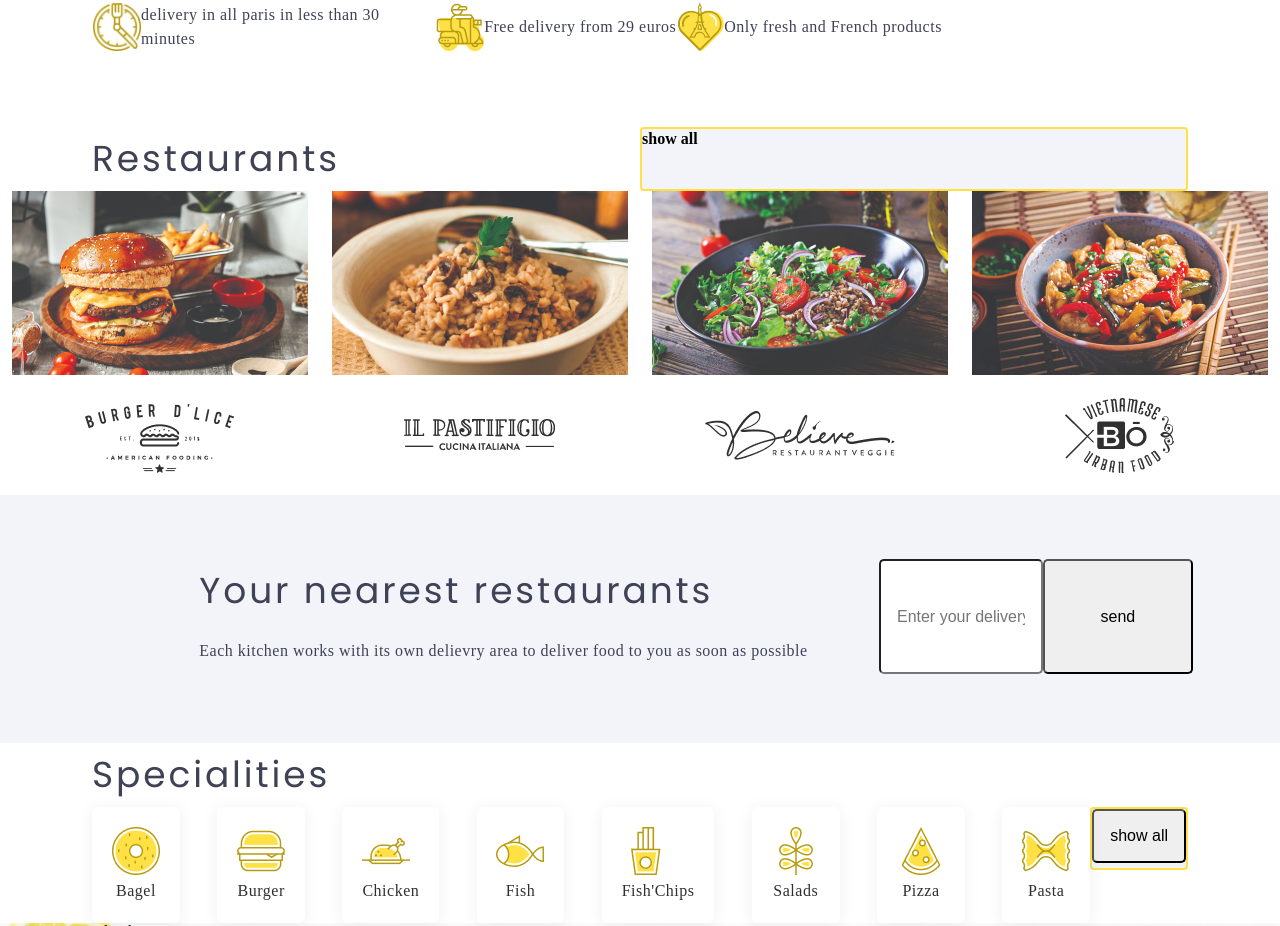
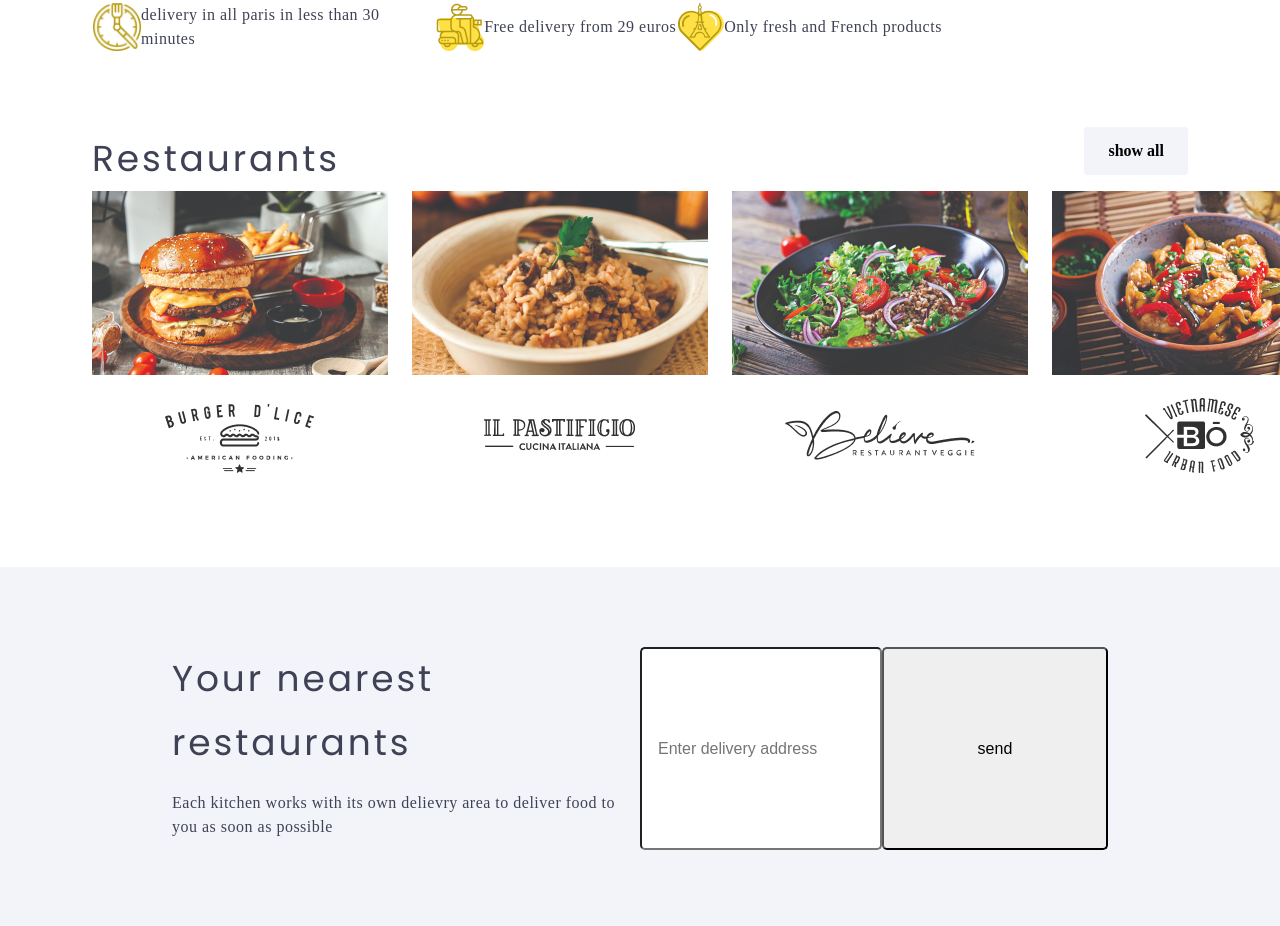
Before and after one commit to mohini-mahadev-kadam/figmaTask, a plain HTML site: page index.html in a window 1280 px wide. Shown: the part 818-1744 px from the top of the page. Drawn offline with Linux system fonts and the light colour scheme.

Commit message:
changes in prime div working for desktop view

```diff
--- a/index.html
+++ b/index.html
@@ -69,7 +69,7 @@
 
     <div class="headingShowall padding10">
         <div><span class="specilityHeading">Restaurants</span></div>
-        <div class="showbtn">show all</div>
+        <div><div class="showbtn">show all</div></div>
     </div>
 
     <!--Restaurants image grid----------------->
@@ -124,7 +124,7 @@
 
         </div>
         <div id="deliveryAdd">
-            <input type="text" placeholder="Enter your delivery address">
+            <input type="text" placeholder="Enter delivery address">
             <button>send</button>
         </div>
     </div>
--- a/style.css
+++ b/style.css
@@ -191,20 +191,23 @@ color: #3F4255;
 
 /*Restarunts css starts here---------------------*/
 #restaurants{
-  display: flex;
-  justify-content: center;
+  display: grid;
+  grid-template-columns: 1fr 1fr 1fr 1fr;
   gap: 24px;
-  align-items: center;
+  padding-bottom: 72px;
 }
 
 /*Restarunts css ends here---------------------*/
 
 /*Nearest restarunt cdd starts here*/
 #nearRestaurants{
-  display: flex;
+  display: grid;
   background-color: #F2F4FA;
-  justify-content:space-evenly;
-  padding: 4em 1em 4em 8em;
+  grid-template-columns: 1fr 1fr;
+  padding-left: 172px;
+  padding-right: 172px;
+  padding-top: 5rem;
+  padding-bottom: 5rem;
 }
 
 #nearRestaurants span{
@@ -266,16 +269,15 @@ color: #3F4255;
 }
 
 .showbtn{
-  float:right;
+  float: right;
   font-family: 'Martel Sans';
   font-style: normal;
   font-weight: 700;
   font-size: 16px;
   line-height: 20px;
-  /* Gray/bg */
   background: #F2F4FA;
   border-radius: 4px;
-  border: 2px solid #FFE145;
+  padding: 14px 24px;
 }
 
 .headingShowall{
```
Also changed, not shown: assets/images/logo.png (deleted).
